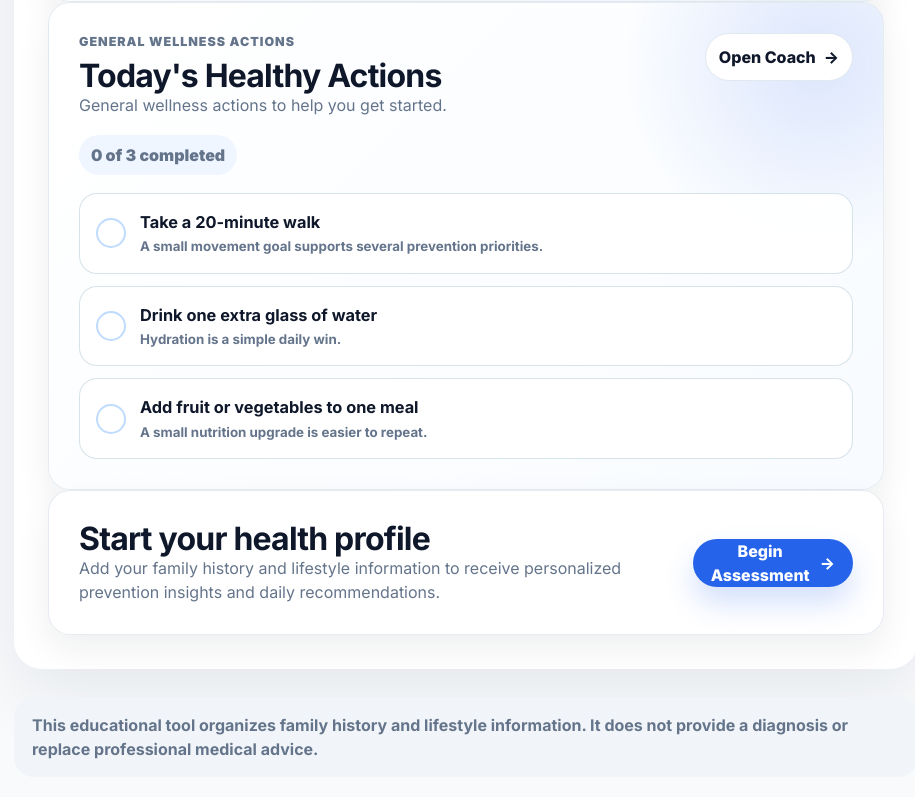
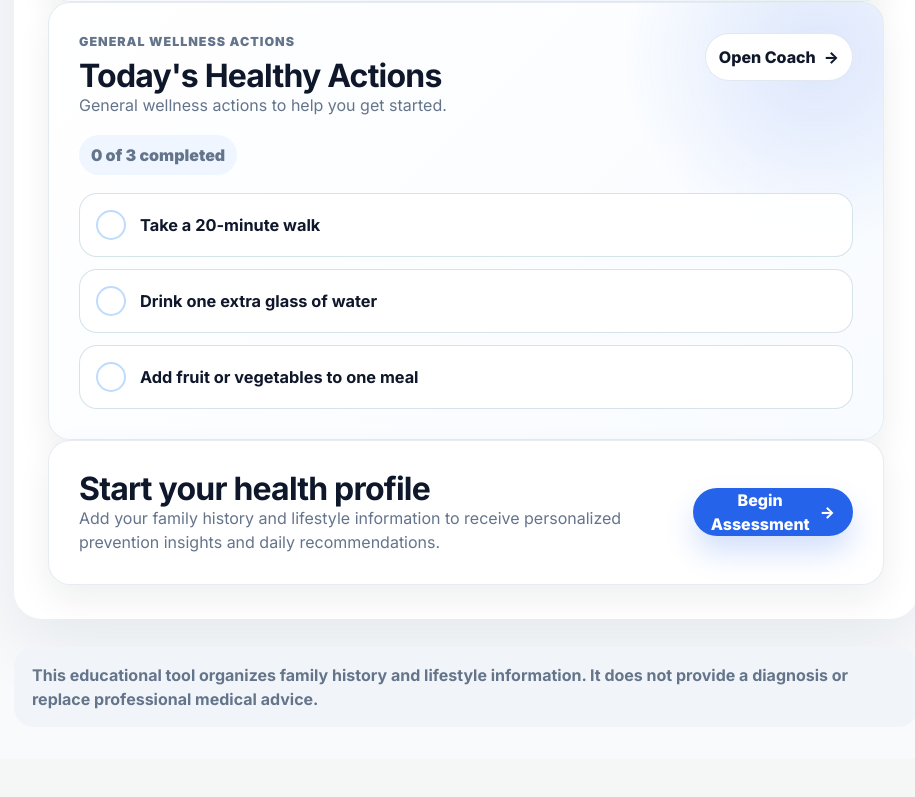
Before and after one commit to kevinlee2010/family-health-app, a React (Vite) app: page / in a window 1280 px wide. Shown: the part 1006-1803 px from the top of the page, without its empty margins (330-1245 px from the left). After the commit the page ends 1765 px from the top, so only its background shows below. Built offline with nearby package versions, Linux system fonts and the light colour scheme.

Commit message:
Simplify daily action cards

```diff
--- a/src/App.css
+++ b/src/App.css
@@ -3135,14 +3135,6 @@ select:focus-visible {
   font-size: 1.02rem;
 }
 
-.today-action-row small {
-  color: var(--muted);
-  display: block;
-  font-weight: 650;
-  line-height: 1.45;
-  margin-top: 3px;
-}
-
 .dashboard-assessment-card {
   display: flex;
   justify-content: space-between;
@@ -3366,8 +3358,7 @@ select:focus-visible {
 .priority-card p,
 .score-ring-card p,
 .score-detail-card li,
-.coach-card p,
-.coach-card small {
+.coach-card p {
   color: var(--muted);
   line-height: 1.6;
 }
--- a/src/App.jsx
+++ b/src/App.jsx
@@ -2678,7 +2678,6 @@ function App() {
                     <span className="today-action-check" aria-hidden="true" />
                     <span>
                       <strong>{goal.label}</strong>
-                      <small>{goal.detail}</small>
                     </span>
                   </label>
                 </li>
@@ -3603,7 +3602,6 @@ function App() {
                         />
                         <span>
                           <strong>{goal.label}</strong>
-                          <small>{goal.detail}</small>
                         </span>
                       </label>
                     </li>
```
